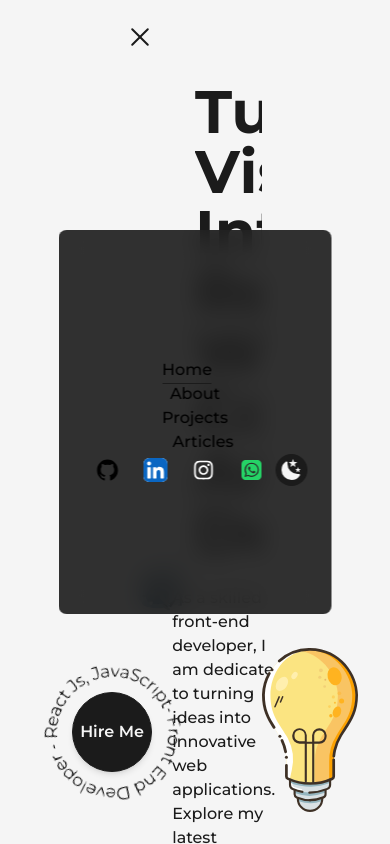
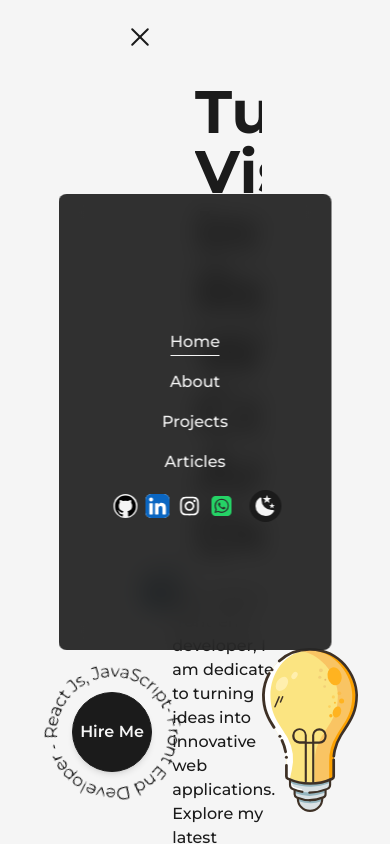
Before and after one commit to Suraj-Ambekar/portfolio-website, a Next.js app: page / in a window 390 px wide. Both pictures are taken after a click on the button 140 px from the left and 37 px from the top of the page. Shown: the top 844 px of the page. Built offline with nearby package versions, Linux system fonts and the light colour scheme.

Commit message:
added styling to menu

```diff
--- a/src/components/NavBar.js
+++ b/src/components/NavBar.js
@@ -33,11 +33,11 @@ const CustomMobileLink = ({href, title, className="", toggle})=> {
   }
 
   return (
-    <button href={href} className={`${className} relative group`} onClick={handleClick}>
+    <button href={href} className={`${className} relative group text-light dark:text-dark my-2`} onClick={handleClick}>
       {title}
-      <span className={`h-[1px] inline-block bg-dark absolute left-0 -bottom-0.5
+      <span className={`h-[1px] inline-block bg-light absolute left-0 -bottom-0.5
         group-hover:w-full transition-[width] ease duration-300
-        ${router.asPath === href ? "w-full" : "w-0"} dark:bg-light
+        ${router.asPath === href ? "w-full" : "w-0"} dark:bg-dark
       `}>
         &nbsp;
       </span>
@@ -119,38 +119,38 @@ const NavBar = () => {
           bg-dark/90 dark:bg-light/75 rounded-lg backdrop-blur-md py-32
           '>
             <nav className='flex items-center flex-col justify-center'>
-            <CustomMobileLink href="/" title="Home" className='mr-4' toggle={handleClick} />
-            <CustomMobileLink href="/about" title="About" className='mx-4' toggle={handleClick} />
-            <CustomMobileLink href="/projects" title="Projects" className='mx-4' toggle={handleClick} />
-            <CustomMobileLink href="/articles" title="Articles" className='ml-4' toggle={handleClick} />
+            <CustomMobileLink href="/" title="Home" className='' toggle={handleClick} />
+            <CustomMobileLink href="/about" title="About" className='' toggle={handleClick} />
+            <CustomMobileLink href="/projects" title="Projects" className='' toggle={handleClick} />
+            <CustomMobileLink href="/articles" title="Articles" className='' toggle={handleClick} />
             </nav>
 
-            <nav className='flex justify-center items-center flex-wrap'>
+            <nav className='flex justify-center items-center flex-wrap mt-2'>
             <motion.a
               href="https://github.com/suraj-Ambekar/" target={"_blank"}
               whileHover={{y:-2}} whileTap={{scale: 0.9}}
-              className='w-6 mx-3'
+              className='w-6 mx-3 bg-light dark:bg-dark rounded-full sm:mx-1'
             >
               <GitHub />
             </motion.a>
             <motion.a
               href="https://www.linkedin.com/in/suraj-ambekar/" target={"_blank"}
               whileHover={{y:-2}} whileTap={{scale: 0.9}}
-              className='w-6 mx-3'
+              className='w-6 mx-3 sm:mx-1'
             >
               <LinkedIn />
             </motion.a>
             <motion.a
               href="https://www.instagram.com/ambekarsuraj03_/" target={"_blank"}
               whileHover={{y:-2}} whileTap={{scale: 0.9}}
-              className='w-6 mx-3'
+              className='w-6 mx-3 sm:mx-1'
             >
               <Instagram />
             </motion.a>
             <motion.a
               href="https://api.whatsapp.com/send/?phone=9819298932&text&type=phone_number&app_absent=0" target={"_blank"}
               whileHover={{y:-2}} whileTap={{scale: 0.9}}
-              className='w-6 ml-3'
+              className='w-6 ml-3 sm:mx-1'
             >
               <Whatsapp />
             </motion.a>
```
